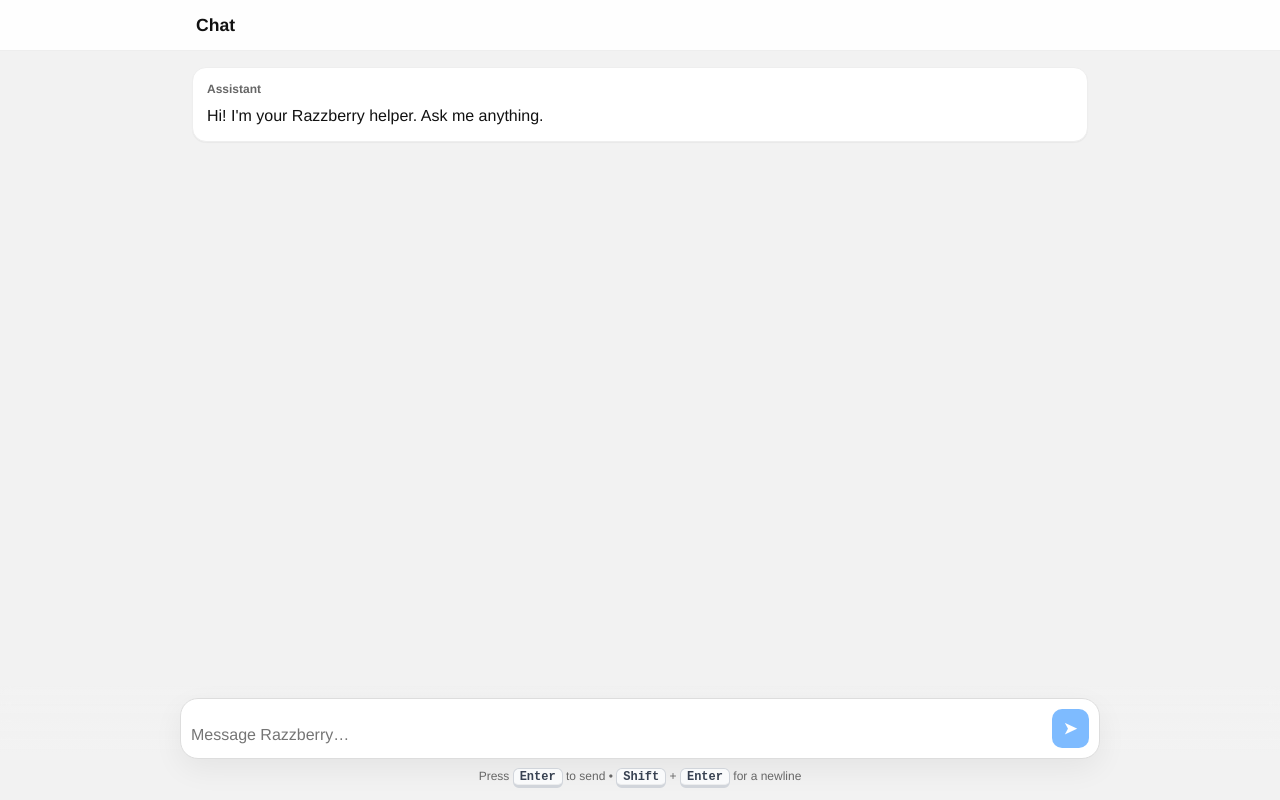
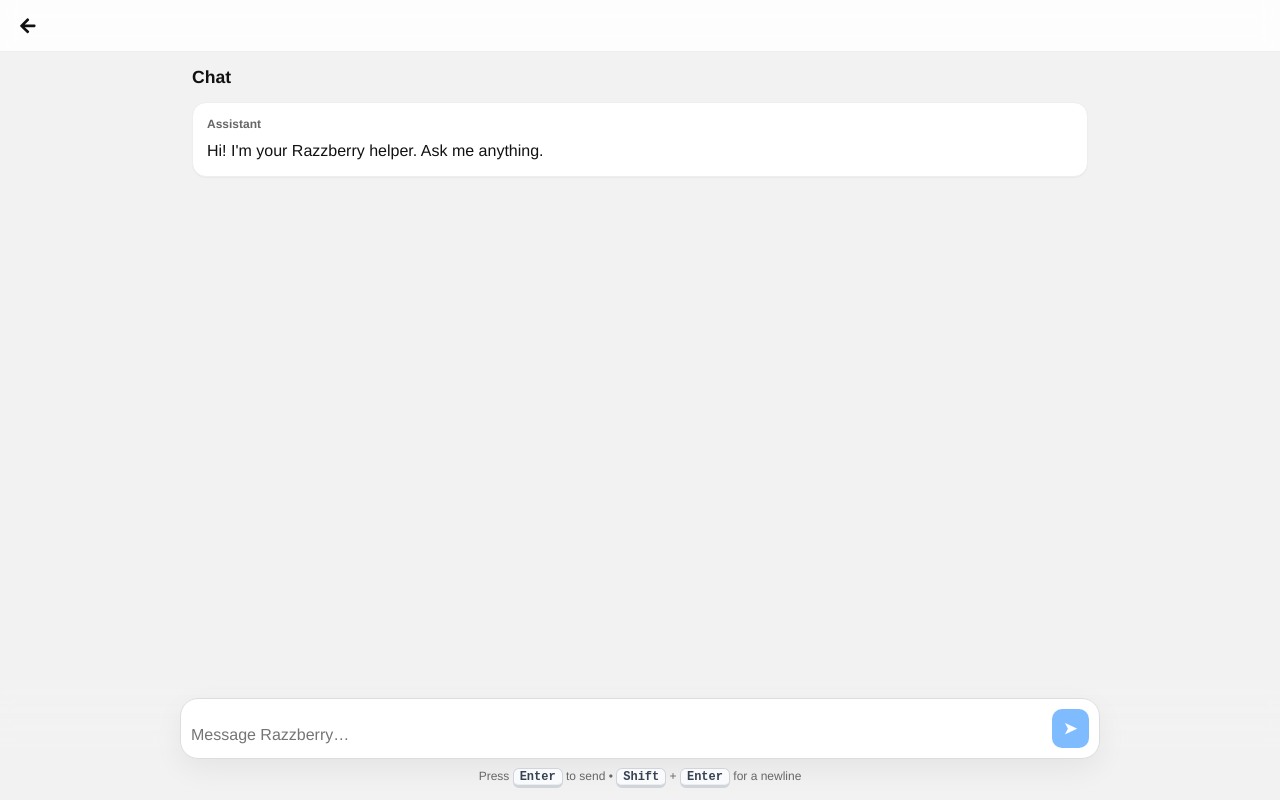
Before and after one commit to rambodc/razzberry, a React (Create React App) app: page /chat in a window 1280 px wide. Built offline with nearby package versions, Linux system fonts and the light colour scheme; no server answers; the database is empty; sample sign-in values are in the browser's storage; the HTML template or start-up script is replaced by a standard one.

Commit message:
updated both the bars in all pages.

```diff
--- a/src/Chat.js
+++ b/src/Chat.js
@@ -1,7 +1,10 @@
 // src/Chat.js
-import React, { useEffect, useRef, useState } from 'react';
+import React, { useEffect, useRef, useState, useCallback } from 'react';
+import { useNavigate } from 'react-router-dom';
+import TopBar from './components/TopBar';
 
 function Chat() {
+  const navigate = useNavigate();
   const [messages, setMessages] = useState([
     { id: 'm1', role: 'assistant', content: "Hi! I'm your Razzberry helper. Ask me anything." },
   ]);
@@ -89,18 +92,23 @@
     }, 50);
   };
 
+  const handleBack = useCallback(() => {
+    if (window.history.length > 2) {
+      navigate(-1);
+    } else {
+      navigate('/home');
+    }
+  }, [navigate]);
+
   return (
     <div style={styles.page}>
-      {/* Top bar */}
-      <header style={styles.header}>
-        <div style={styles.headerInner}>
-          <h1 style={styles.title}>Chat</h1>
-        </div>
-      </header>
+      {/* Fixed TopBar with Back */}
+      <TopBar variant="back" backLabel="Back" onBack={handleBack} />
 
       {/* Messages list */}
       <main ref={listRef} style={styles.list}>
         <div style={styles.listInner}>
+          <h1 style={styles.title}>Chat</h1>
           {messages.map((m) => (
             <MessageBubble key={m.id} role={m.role} content={m.content} />
           ))}
@@ -186,19 +194,6 @@
     color: 'var(--text-color, #111)',
     fontFamily: 'var(--font-family, system-ui, -apple-system, Segoe UI, Roboto, Arial)',
   },
-  header: {
-    position: 'sticky',
-    top: 0,
-    zIndex: 2,
-    background: 'rgba(255,255,255,0.9)',
-    borderBottom: '1px solid #eee',
-    backdropFilter: 'blur(6px)',
-  },
-  headerInner: {
-    maxWidth: 920,
-    margin: '0 auto',
-    padding: '12px 16px',
-  },
   title: { fontSize: '1.1rem', fontWeight: 700 },
   list: {
     flex: 1,
@@ -208,7 +203,7 @@
   listInner: {
     maxWidth: 920,
     margin: '0 auto',
-    padding: '16px 12px 140px', // bottom space for composer
+    padding: '64px 12px 140px', // top offset under TopBar + bottom space for composer
     display: 'flex',
     flexDirection: 'column',
     gap: 12,
--- a/src/Home.js
+++ b/src/Home.js
@@ -117,7 +117,7 @@
   const Dashboard = () => (
     <>
       {/* Welcome + Create (scrolls with content) */}
-      <div className="home-topbar" style={{ marginTop: 70 }}>
+      <div className="home-topbar" style={{ marginTop: 64 }}>
         <div className="home-topbar-left">
           <h1 className="home-welcome">
             Welcome, {appUser?.firstName || 'Friend'} {appUser?.lastName || ''} 👋
--- a/src/ListingDetail.js
+++ b/src/ListingDetail.js
@@ -118,7 +118,7 @@
       <TopBar variant="back" backLabel="Back" onBack={handleBack} />
 
       {/* Page content; offset for fixed TopBar */}
-      <div className="detail-content" style={{ marginTop: 70 }}>
+      <div className="detail-content" style={{ marginTop: 64 }}>
         {loading ? (
           <p>Loading…</p>
         ) : error ? (
--- a/src/Wallet.js
+++ b/src/Wallet.js
@@ -1,5 +1,6 @@
 // src/Wallet.js
-import React, { useEffect, useMemo, useState } from 'react';
+import React, { useEffect, useMemo, useState, useCallback } from 'react';
+import { useNavigate } from 'react-router-dom';
 import { XummPkce } from 'xumm-oauth2-pkce'; // requires: npm i xumm-oauth2-pkce
 import './App.css';
 import './Home.css';
@@ -8,11 +9,13 @@
 import AccountInfo from './components/wallet/AccountInfo';
 import TokenList from './components/wallet/TokenList';
 import RazTrustlineCard from './components/wallet/RazTrustlineCard';
+import TopBar from './components/TopBar';
 
 // ✅ Public identifier only (do NOT put your API secret in frontend code)
 const XAMAN_API_KEY = '287dd619-0e34-46e6-8a59-2303135fa082';
 
 export default function Wallet() {
+  const navigate = useNavigate();
   const [busy, setBusy] = useState(false);
   const [status, setStatus] = useState('Not connected');
   const [me, setMe] = useState(null);   // { account, picture, name? ... }
@@ -74,11 +77,23 @@
     setStatus('Not connected');
   };
 
+  const handleBack = useCallback(() => {
+    if (window.history.length > 2) {
+      navigate(-1);
+    } else {
+      navigate('/home');
+    }
+  }, [navigate]);
+
   // Called when RAZ trustline is added; forces TokenList to reload by remounting
   const handleRazChanged = () => setBump((n) => n + 1);
 
   return (
     <div className="wallet-page" style={styles.page}>
+      <TopBar variant="back" backLabel="Back" onBack={handleBack} />
+
+      {/* Content wrapper under fixed TopBar */}
+      <div style={styles.content}>
         <div style={styles.card}>
           <div style={styles.iconWrap} aria-hidden>
             <svg viewBox="0 0 64 64" width="72" height="72">
@@ -118,31 +133,33 @@
           </>
         )}
       </div>
+    </div>
   );
 }
 
 const styles = {
-  page: { minHeight: '100dvh', display: 'grid', placeItems: 'start center', background: 'var(--bg, #0b0b0c)', padding: 16 },
+  page: { minHeight: '100vh', background: '#fff' },
+  content: { maxWidth: 1200, margin: '64px auto 0', padding: '0 12px 24px' },
   card: {
     width: 'min(560px, 92vw)',
-    background: 'var(--card, #141417)',
-    border: '1px solid rgba(255,255,255,0.08)',
+    background: '#fff',
+    border: '1px solid #e6e6e6',
     borderRadius: 20,
-    boxShadow: '0 10px 30px rgba(0,0,0,0.35)',
+    boxShadow: '0 10px 30px rgba(0,0,0,0.06)',
     padding: 20,
     textAlign: 'center',
-    color: 'var(--fg, #e9e9ee)',
-    margin: '18px 0',
+    color: '#111',
+    margin: '18px auto',
   },
-  iconWrap: { display: 'grid', placeItems: 'center', width: 88, height: 88, borderRadius: 22, margin: '8px auto 12px', background: 'rgba(255,255,255,0.04)' },
+  iconWrap: { display: 'grid', placeItems: 'center', width: 88, height: 88, borderRadius: 22, margin: '8px auto 12px', background: 'rgba(0,0,0,0.04)' },
   title: { fontSize: 28, lineHeight: 1.2, margin: '10px 0 6px', letterSpacing: '0.2px' },
-  subtitle: { opacity: 0.85, margin: '0 0 12px' },
+  subtitle: { opacity: 0.8, margin: '0 0 12px' },
   button: {
     display: 'inline-block', padding: '10px 16px', borderRadius: 12,
-    border: '1px solid rgba(255,255,255,0.18)',
-    background: 'linear-gradient(180deg, rgba(255,255,255,0.08), rgba(255,255,255,0.02))',
-    color: '#fff', fontSize: 15, fontWeight: 600, cursor: 'pointer',
+    border: '1px solid #ddd',
+    background: 'linear-gradient(180deg, #ffffff, #f8f8f8)',
+    color: '#111', fontSize: 15, fontWeight: 700, cursor: 'pointer',
   },
   buttonDisabled: { opacity: 0.6, cursor: 'default' },
-  status: { marginTop: 10, fontSize: 13, opacity: 0.8 },
+  status: { marginTop: 10, fontSize: 13, opacity: 0.75 },
 };
--- a/src/components/TopBar.js
+++ b/src/components/TopBar.js
@@ -24,7 +24,7 @@
         top: 0,
         left: 0,
         right: 0,
-        height: 60,
+        height: 52,
         zIndex: 1000,
         background: 'rgba(255,255,255,0.85)',
         borderBottom: '1px solid #eee',
@@ -73,7 +73,7 @@
     width: 40,
     height: 40,
     background: 'transparent',
-    border: '1px solid #ddd',
+    border: 'none',
     borderRadius: 12,
     cursor: 'pointer',
     fontSize: '1.1rem',
--- a/src/components/wallet/AccountInfo.js
+++ b/src/components/wallet/AccountInfo.js
@@ -68,11 +68,11 @@
 const styles = {
   card: {
     width: 'min(720px, 96vw)',
-    background: 'var(--card, #141417)',
-    border: '1px solid rgba(255,255,255,0.08)',
+    background: '#fff',
+    border: '1px solid #e6e6e6',
     borderRadius: 16,
     padding: 16,
-    color: 'var(--fg, #e9e9ee)',
+    color: '#111',
     margin: '0 auto 12px',
   },
   row: {
@@ -93,16 +93,16 @@
   refreshBtn: {
     padding: '8px 12px',
     borderRadius: 10,
-    border: '1px solid rgba(255,255,255,0.18)',
-    background: 'linear-gradient(180deg, rgba(255,255,255,0.08), rgba(255,255,255,0.02))',
-    color: '#fff',
+    border: '1px solid #ddd',
+    background: 'linear-gradient(180deg, #ffffff, #f8f8f8)',
+    color: '#111',
     cursor: 'pointer',
   },
   balanceBox: {
     marginTop: 12,
     padding: 12,
     borderRadius: 12,
-    background: 'rgba(255,255,255,0.04)',
+    background: 'rgba(0,0,0,0.03)',
     display: 'flex',
     alignItems: 'baseline',
     gap: 10,
@@ -110,9 +110,5 @@
   },
   balanceLabel: { opacity: 0.85 },
   balanceValue: { fontSize: 22, fontWeight: 800, letterSpacing: 0.3 },
-  error: {
-    marginTop: 8,
-    color: '#ff9aa2',
-    fontSize: 13,
-  },
+  error: { marginTop: 8, color: '#b3261e', fontSize: 13 },
 };
--- a/src/components/wallet/RazTrustlineCard.js
+++ b/src/components/wallet/RazTrustlineCard.js
@@ -239,11 +239,11 @@
 const styles = {
   card: {
     width: 'min(720px, 96vw)',
-    background: 'var(--card, #141417)',
-    border: '1px solid rgba(255,255,255,0.08)',
+    background: '#fff',
+    border: '1px solid #e6e6e6',
     borderRadius: 16,
     padding: 16,
-    color: 'var(--fg, #e9e9ee)',
+    color: '#111',
     margin: '12px auto',
   },
   header: { display: 'flex', alignItems: 'center', justifyContent: 'space-between', marginBottom: 10 },
@@ -251,36 +251,26 @@
   refreshBtn: {
     padding: '8px 12px',
     borderRadius: 10,
-    border: '1px solid rgba(255,255,255,0.18)',
-    background: 'linear-gradient(180deg, rgba(255,255,255,0.08), rgba(255,255,255,0.02))',
-    color: '#fff',
+    border: '1px solid #ddd',
+    background: 'linear-gradient(180deg, #ffffff, #f8f8f8)',
+    color: '#111',
     cursor: 'pointer',
   },
   issuerBox: {
-    padding: 10, borderRadius: 12, background: 'rgba(255,255,255,0.04)', marginBottom: 10,
+    padding: 10, borderRadius: 12, background: 'rgba(0,0,0,0.03)', marginBottom: 10,
   },
   issuer: {
     fontFamily: 'ui-monospace, SFMono-Regular, Menlo, monospace',
     wordBreak: 'break-all', opacity: 0.9, fontSize: 12,
   },
-  presentBox: {
-    padding: 12, borderRadius: 12, background: 'rgba(255,255,255,0.04)', marginBottom: 8,
-  },
+  presentBox: { padding: 12, borderRadius: 12, background: 'rgba(0,0,0,0.03)', marginBottom: 8 },
   kv: { display: 'grid', gridTemplateColumns: '120px 1fr', gap: 8, fontSize: 14, margin: '2px 0' },
-  primaryBtn: {
-    padding: '10px 14px',
-    borderRadius: 12,
-    border: '1px solid rgba(255,255,255,0.18)',
-    background: 'linear-gradient(180deg, rgba(255,255,255,0.1), rgba(255,255,255,0.02))',
-    color: '#fff',
-    cursor: 'pointer',
-    fontWeight: 700,
-  },
-  status: { marginTop: 10, fontSize: 13, opacity: 0.85 },
-  error: { marginTop: 6, color: '#ff9aa2', fontSize: 13 },
-  payloadBox: { marginTop: 12, padding: 10, background: 'rgba(255,255,255,0.04)', borderRadius: 12 },
+  primaryBtn: { padding: '10px 14px', borderRadius: 12, border: '1px solid var(--primary-color)', background: 'var(--primary-color)', color: '#fff', cursor: 'pointer', fontWeight: 700 },
+  status: { marginTop: 10, fontSize: 13, opacity: 0.75 },
+  error: { marginTop: 6, color: '#b3261e', fontSize: 13 },
+  payloadBox: { marginTop: 12, padding: 10, background: 'rgba(0,0,0,0.03)', borderRadius: 12 },
   qrWrap: { display: 'grid', placeItems: 'center', minHeight: 200 },
-  qrFallback: { width: 180, height: 180, borderRadius: 12, background: 'rgba(255,255,255,0.08)' },
-  openLink: { display: 'inline-block', marginTop: 8, fontSize: 14, textDecoration: 'underline', color: '#fff' },
-  resultBox: { marginTop: 10, padding: 10, background: 'rgba(255,255,255,0.04)', borderRadius: 12, textAlign: 'left' },
+  qrFallback: { width: 180, height: 180, borderRadius: 12, background: 'rgba(0,0,0,0.06)' },
+  openLink: { display: 'inline-block', marginTop: 8, fontSize: 14, textDecoration: 'underline', color: 'var(--primary-color)' },
+  resultBox: { marginTop: 10, padding: 10, background: 'rgba(0,0,0,0.03)', borderRadius: 12, textAlign: 'left' },
 };
--- a/src/components/wallet/TokenList.js
+++ b/src/components/wallet/TokenList.js
@@ -90,11 +90,11 @@
 const styles = {
   card: {
     width: 'min(720px, 96vw)',
-    background: 'var(--card, #141417)',
-    border: '1px solid rgba(255,255,255,0.08)',
+    background: '#fff',
+    border: '1px solid #e6e6e6',
     borderRadius: 16,
     padding: 16,
-    color: 'var(--fg, #e9e9ee)',
+    color: '#111',
     margin: '12px auto',
   },
   header: {
@@ -108,12 +108,12 @@
   refreshBtn: {
     padding: '8px 12px',
     borderRadius: 10,
-    border: '1px solid rgba(255,255,255,0.18)',
-    background: 'linear-gradient(180deg, rgba(255,255,255,0.08), rgba(255,255,255,0.02))',
-    color: '#fff',
+    border: '1px solid #ddd',
+    background: 'linear-gradient(180deg, #ffffff, #f8f8f8)',
+    color: '#111',
     cursor: 'pointer',
   },
-  error: { color: '#ff9aa2', fontSize: 13, marginBottom: 6 },
+  error: { color: '#b3261e', fontSize: 13, marginBottom: 6 },
   list: { display: 'grid', gap: 8 },
   item: {
     display: 'flex',
@@ -122,7 +122,7 @@
     gap: 12,
     padding: 12,
     borderRadius: 12,
-    background: 'rgba(255,255,255,0.04)',
+    background: 'rgba(0,0,0,0.03)',
   },
   currLine: { display: 'flex', alignItems: 'center', gap: 8 },
   currency: { fontWeight: 800, letterSpacing: 0.3 },
@@ -130,8 +130,8 @@
     fontSize: 11,
     padding: '2px 6px',
     borderRadius: 8,
-    border: '1px solid rgba(255,255,255,0.2)',
-    opacity: 0.9,
+    border: '1px solid rgba(0,0,0,0.2)',
+    opacity: 0.85,
   },
   issuer: {
     fontFamily: 'ui-monospace, SFMono-Regular, Menlo, monospace',
```
Also changed, not shown: src/Home.css (+4 -4 lines), src/components/SideMenu.js (+8 -26 lines). Lines whose indentation alone changed are shown as unchanged.
